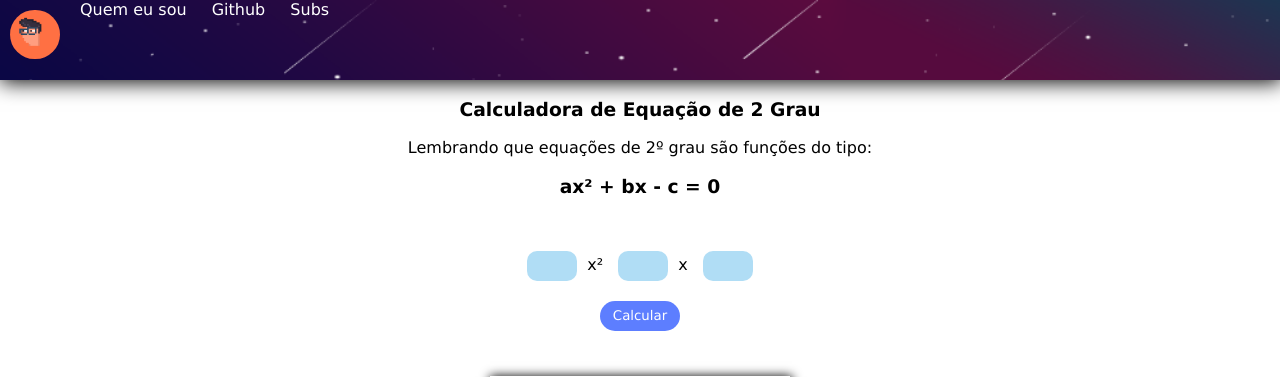
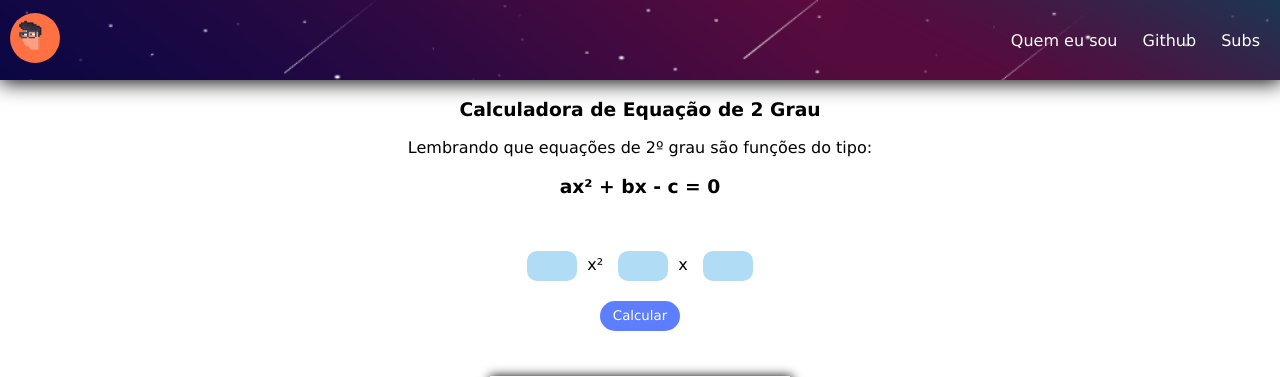
Before and after one commit to LpxsBr/Math_functions_plataform, a PHP site: page / in a window 1280 px wide. Shown: the top 377 px of the page. Run offline with PHP 8.4, Linux system fonts and the light colour scheme; data that the repository does not hold is empty; some libraries are stand-ins or nearby versions.

Commit message:
fix: header menu

```diff
--- a/estilo/style.css
+++ b/estilo/style.css
@@ -18,6 +18,7 @@ body{
     background: #cfcfcf url(/images/cabecalho120x1000.png) no-repeat;
     background-size: cover;
     display: flex;
+    align-items: center;
     z-index: 0px;
     box-shadow: black 1px 1px 20px 1px;
 }
@@ -25,6 +26,11 @@ body{
   color: white;
   text-decoration: none;
   margin: 10px;
+
+}
+.menu{
+    position: absolute;
+    right: 10px;
 }
 img{
     margin: 10px;
```
